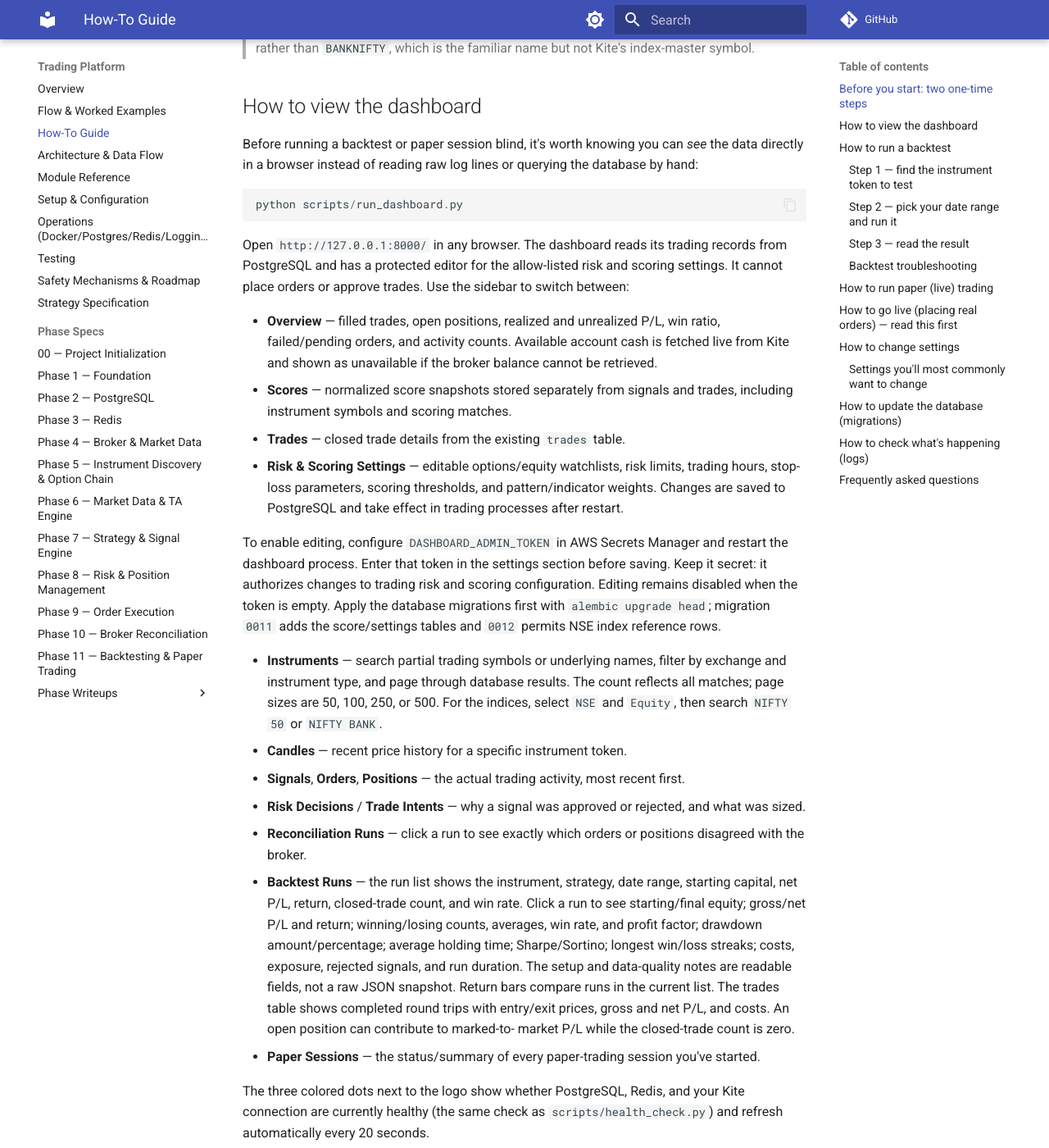
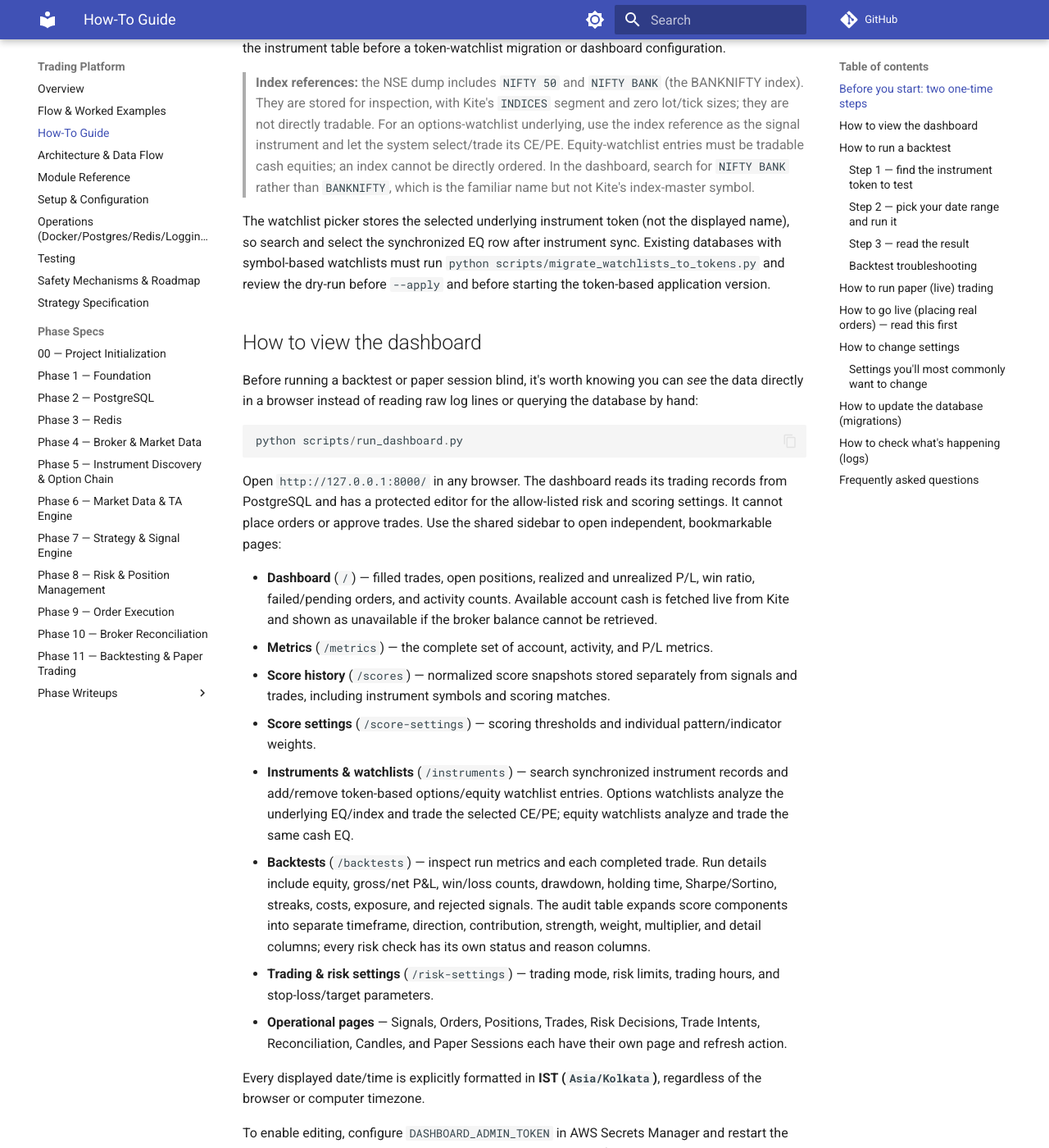
Before and after one commit to VictorG1422/docs, an MkDocs documentation site: the page built from docs/trading-platform/how-to.md, in a window 1280 px wide and 1400 px high, scrolled down 1296 px. Shown: the whole window at 82% size. Built offline with MkDocs 1.6.1 and Material for MkDocs 9.7.7, drawn with Linux system fonts in a browser that asks for light colours; comment, search, counter and statistics services are not loaded; some of the changed text lies outside the part shown.

Commit message:
Document trading dashboard improvements
Co-authored-by: Copilot <223556219+Copilot@users.noreply.github.com>

```diff
--- a/docs/trading-platform/how-to.md
+++ b/docs/trading-platform/how-to.md
@@ -55,6 +55,15 @@ python scripts/download_instruments.py NSE NFO
 The sync upserts by instrument token, so it is safe to re-run and does not
 delete existing instrument or trade rows.
 
+The main trading application, paper-trading start command, and backtest
+command also refresh **both NSE and NFO at every process start** before
+trading or historical-data work proceeds. A Kite download or database
+sync failure aborts that process; inspect the exchange-specific error and
+restore connectivity before retrying. The dashboard server is read-only
+with respect to instrument sync and does not trigger this startup refresh.
+The manual command remains useful for seeding the instrument table before
+a token-watchlist migration or dashboard configuration.
+
 > **Index references:** the NSE dump includes `NIFTY 50` and `NIFTY BANK`
 > (the BANKNIFTY index). They are stored for inspection, with Kite's
 > `INDICES` segment and zero lot/tick sizes; they are not directly tradable.
@@ -63,6 +72,12 @@ delete existing instrument or trade rows.
 > must be tradable cash equities; an index cannot be directly ordered. In the dashboard, search for
 > `NIFTY BANK` rather than `BANKNIFTY`, which is the familiar name but not
 > Kite's index-master symbol.
+
+The watchlist picker stores the selected underlying instrument token (not
+the displayed name), so search and select the synchronized EQ row after
+instrument sync. Existing databases with symbol-based watchlists must run
+`python scripts/migrate_watchlists_to_tokens.py` and review the dry-run
+before `--apply` and before starting the token-based application version.
 
 ## How to view the dashboard
 
@@ -77,19 +92,36 @@ python scripts/run_dashboard.py
 Open `http://127.0.0.1:8000/` in any browser. The dashboard reads its
 trading records from PostgreSQL and has a protected editor for the
 allow-listed risk and scoring settings. It cannot place orders or approve
-trades. Use the sidebar to switch between:
+trades. Use the shared sidebar to open independent, bookmarkable pages:
 
-- **Overview** — filled trades, open positions, realized and unrealized
+- **Dashboard** (`/`) — filled trades, open positions, realized and unrealized
   P/L, win ratio, failed/pending orders, and activity counts. Available
   account cash is fetched live from Kite and shown as unavailable if the
   broker balance cannot be retrieved.
-- **Scores** — normalized score snapshots stored separately from signals
+- **Metrics** (`/metrics`) — the complete set of account, activity, and
+  P/L metrics.
+- **Score history** (`/scores`) — normalized score snapshots stored separately from signals
   and trades, including instrument symbols and scoring matches.
-- **Trades** — closed trade details from the existing `trades` table.
-- **Risk & Scoring Settings** — editable options/equity watchlists, risk
-  limits, trading hours, stop-loss parameters, scoring thresholds, and
-  pattern/indicator weights. Changes are saved to PostgreSQL and take
-  effect in trading processes after restart.
+- **Score settings** (`/score-settings`) — scoring thresholds and
+  individual pattern/indicator weights.
+- **Instruments & watchlists** (`/instruments`) — search synchronized
+  instrument records and add/remove token-based options/equity watchlist
+  entries. Options watchlists analyze the underlying EQ/index and trade
+  the selected CE/PE; equity watchlists analyze and trade the same cash EQ.
+- **Backtests** (`/backtests`) — inspect run metrics and each completed
+  trade. Run details include equity, gross/net P&L, win/loss counts,
+  drawdown, holding time, Sharpe/Sortino, streaks, costs, exposure, and
+  rejected signals. The audit table expands score components into separate
+  timeframe, direction, contribution, strength, weight, multiplier, and
+  detail columns; every risk check has its own status and reason columns.
+- **Trading & risk settings** (`/risk-settings`) — trading mode, risk
+  limits, trading hours, and stop-loss/target parameters.
+- **Operational pages** — Signals, Orders, Positions, Trades, Risk
+  Decisions, Trade Intents, Reconciliation, Candles, and Paper Sessions
+  each have their own page and refresh action.
+
+Every displayed date/time is explicitly formatted in **IST
+(`Asia/Kolkata`)**, regardless of the browser or computer timezone.
 
 To enable editing, configure `DASHBOARD_ADMIN_TOKEN` in AWS Secrets
 Manager and restart the dashboard process. Enter that token in the
@@ -98,32 +130,6 @@ trading risk and scoring configuration. Editing remains disabled when
 the token is empty. Apply the database migrations first with `alembic upgrade head`;
 migration `0011` adds the score/settings tables and `0012` permits NSE
 index reference rows.
-
-- **Instruments** — search partial trading symbols or underlying names,
-  filter by exchange and instrument type, and page through database
-  results. The count reflects all matches; page sizes are 50, 100, 250,
-  or 500. For the indices, select `NSE` and `Equity`, then search
-  `NIFTY 50` or `NIFTY BANK`.
-- **Candles** — recent price history for a specific instrument token.
-- **Signals**, **Orders**, **Positions** — the actual
-  trading activity, most recent first.
-- **Risk Decisions** / **Trade Intents** — why a signal was approved or
-  rejected, and what was sized.
-- **Reconciliation Runs** — click a run to see exactly which orders or
-  positions disagreed with the broker.
-- **Backtest Runs** — the run list shows the instrument, strategy, date
-  range, starting capital, net P/L, return, closed-trade count, and win
-  rate. Click a run to see starting/final equity; gross/net P/L and
-  return; winning/losing counts, averages, win rate, and profit factor;
-  drawdown amount/percentage; average holding time; Sharpe/Sortino;
-  longest win/loss streaks; costs, exposure, rejected signals, and run
-  duration. The setup and data-quality notes are readable fields, not a
-  raw JSON snapshot. Return bars compare runs in the current list. The
-  trades table shows completed round trips with entry/exit prices, gross
-  and net P/L, and costs. An open position can contribute to marked-to-
-  market P/L while the closed-trade count is zero.
-- **Paper Sessions** — the status/summary of every paper-trading session
-  you've started.
 
 The three colored dots next to the logo show whether PostgreSQL, Redis,
 and your Kite connection are currently healthy (the same check as
@@ -294,8 +300,8 @@ stored in PostgreSQL.
 | Stop trading for the day after a loss | `RISK_MAX_DAILY_LOSS` | `5000` (rupees) |
 | Only trade during certain hours | `RISK_TRADING_WINDOW_START` / `RISK_TRADING_WINDOW_END` | `09:20` / `15:00` |
 | Avoid the volatile first/last few minutes of the session | `RISK_AVOID_FIRST_MINUTES_OF_SESSION` / `RISK_AVOID_LAST_MINUTES_OF_SESSION` | `15` |
-| Choose which indices/stocks to trade as options | `OPTIONS_WATCHLIST` | `NIFTY,BANKNIFTY` |
-| Choose which stocks to trade directly (no options) | `EQUITY_WATCHLIST` | `RELIANCE,TCS` |
+| Choose which indices/stocks to trade as options | `OPTIONS_WATCHLIST` | Select underlying EQ instruments in the dashboard; persisted as token IDs |
+| Choose which stocks to trade directly (no options) | `EQUITY_WATCHLIST` | Select tradable cash EQ instruments in the dashboard; persisted as token IDs |
 | Switch between simulated and real orders | `TRADING_MODE` | `paper` or `live` |
 | See more detail in the logs | `LOG_LEVEL` | `DEBUG` |
 
```
Also changed, not shown: docs/trading-platform/flow-and-examples.md (+44 -29 lines), docs/trading-platform/module-reference.md (+5 -4 lines), docs/trading-platform/setup.md (+27 -5 lines).
